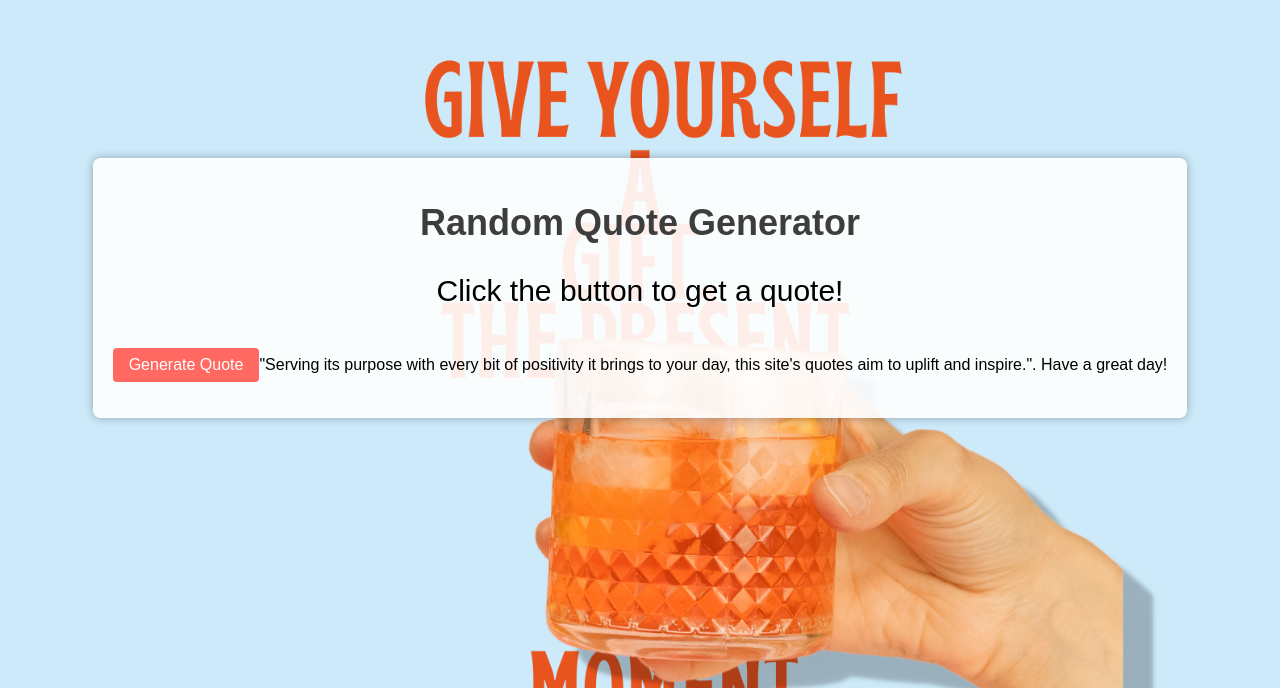
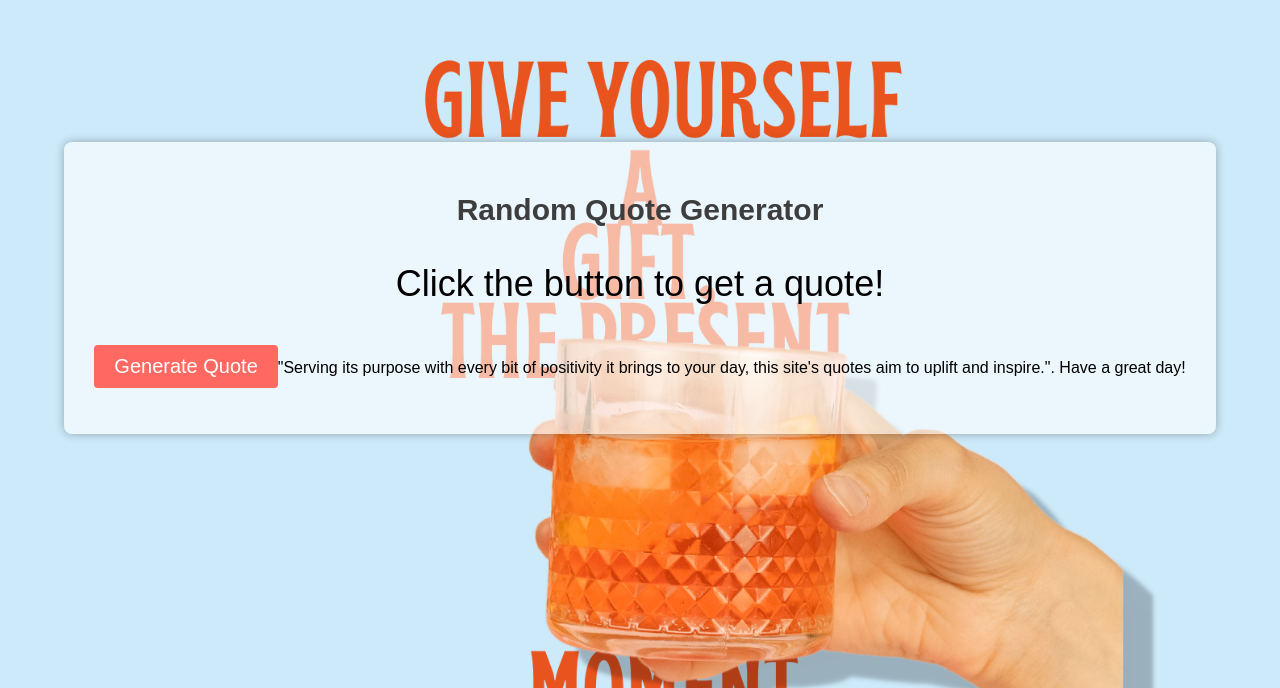
Before and after one commit to manapo86/random-quote-generator, a plain HTML site: page index.html in a window 1280 px wide. Shown: the part 112-800 px from the top of the page. Drawn offline with Linux system fonts and the light colour scheme.

Commit message:
Update styles.css

```diff
--- a/styles.css
+++ b/styles.css
@@ -12,25 +12,25 @@ body {
 
 .container {
     text-align: center;
-    background-color: rgba(255, 255, 255, 0.9); /* Slightly transparent white */
-    padding: 20px;
+    background-color: rgba(255, 255, 255, 0.6); /* Slightly transparent white */
+    padding: 30px;
     border-radius: 8px;
     box-shadow: 0 0 10px rgba(0, 0, 0, 0.3);
 }
 
 h1 {
     color: #3d3d3d;
-    font-size: 36px;
+    font-size: 30px;
 }
 
 #quote {
-    font-size: 30px; /* Increased font size for the quotes */
+    font-size: 36px; /* Increased font size for the quotes */
     margin-bottom: 30px; /* Added margin for better spacing */
 }
 
 button {
-    padding: 8px 16px; /* Reduced padding */
-    font-size: 16px;
+    padding: 10px 20px; /* Reduced padding */
+    font-size: 20px;
     cursor: pointer;
     background-color: #ff6961;
     color: #ffffff;
@@ -53,7 +53,7 @@ input {
 }
 
 .footer {
-    margin-top: 30px;
+    margin-top: 60px;
     font-size: 16px;
     color: #666666;
 }
```
